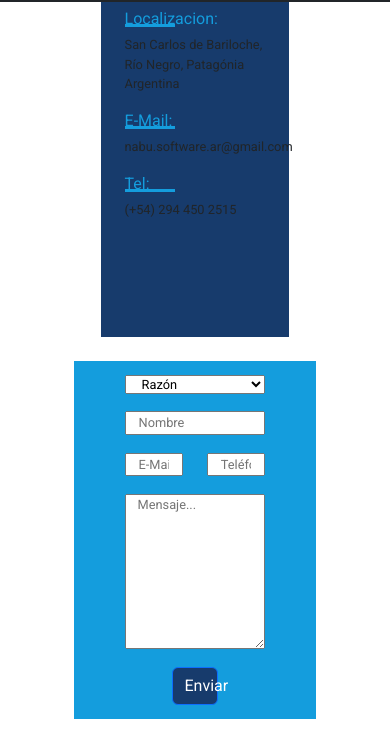
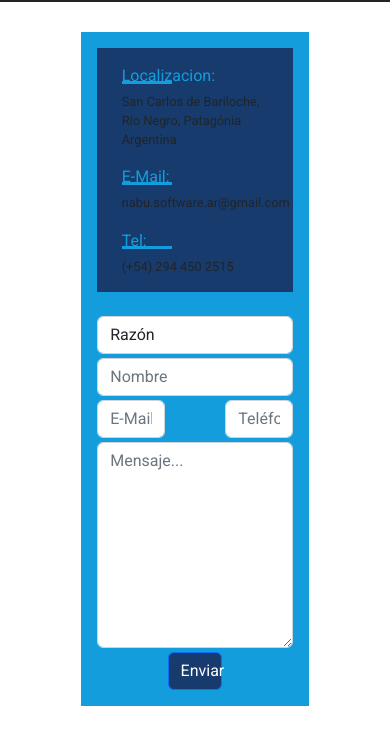
Before and after one commit to FacuSautu/Desarrollo-Web---Nabu-Software, a plain HTML site: page contacto.html in a window 390 px wide. Shown: the part 71-817 px from the top of the page. Drawn offline with nearby package versions, Linux system fonts and the light colour scheme.

Commit message:
Finalizando bootstrap

```diff
--- a/contacto.html
+++ b/contacto.html
@@ -11,7 +11,7 @@
 
     <title>Nabu Software - Servicios</title>
   </head>
-  <body>
+  <body class="container-fluid">
 
     <nav id="topmenu" class="row navbar navbar-expand-md bg-dark">
       <div class="container-fluid">
@@ -62,9 +62,10 @@
 
     <div id="content" class="row d-flex justify-content-center align-items-center contacto_content">
 
-      <div class="align-self-end align-self-md-center d-flex flex-column flex-md-row justify-content-end justify-content-md-center align-items-center px-2 col-7 col-md-11 contacto-formulario">
+      <div class="position-relative h-auto align-self-end align-self-md-center d-flex flex-column flex-md-row justify-content-end justify-content-md-center align-items-center p-3 col-7 col-md-11 contacto-formulario">
 
-        <div class="d-flex flex-column justify-content-center align-items-center col-10 col-md-6 contacto-info">
+        <div class="col-6"></div>
+        <div class="position-absolute pt-3 pt-md-0 d-flex flex-column justify-content-center align-items-center col-12 col-md-5 contacto-info">
             <div class="mb-3 d-flex flex-column justify-content-center col-9">
               <span class="position-relative mb-2 contacto-dato_titulo">Localizacion:</span>
               San Carlos de Bariloche, Río Negro, Patagónia Argentina
@@ -79,27 +80,40 @@
             </div>
           </div>
 
-        <form class="row h-100 d-flex flex-column justify-content-evenly align-items-center ml-md-2 mt-4 mt-md-0 col-10 col-md-5 offset-md-1 contacto-formulario_form" action="contacto.php" method="post">
-          <select class="mb-1 col-9" name="">
+
+        <div class="col-12 col-md-6 h-100 d-flex justify-content-center">
+          <form class="row h-auto d-flex flex-column flex-nowrap justify-content-evenly align-items-center ml-md-2 mt-4 mt-md-0" action="contacto.php" method="post">
+            <div class="mb-1 col-12 col-md-9">
+              <select class="form-control" name="">
                 <option value="">Razón</option>
                 <option value="">Consulta</option>
                 <option value="">Presupuestos</option>
                 <option value="">Soporte</option>
                 <option value="">Trabajar con nosotros</option>
               </select>
-
-          <input class="mb-1 col-9" type="text" name="name" placeholder="Nombre">
-
-          <div class="row mb-1 px-0 col-9">
-            <input class="col-5" type="email" name="email" placeholder="E-Mail">
-
-            <input class="col-5 offset-2" type="tel" name="tel" placeholder="Teléfono">
             </div>
 
-          <textarea class="mb-1 col-9" name="message" rows="8" cols="80" placeholder="Mensaje..."></textarea>
+            <div class="mb-1 col-12 col-md-9">
+              <input class="form-control" type="text" name="name" placeholder="Nombre">
+            </div>
+
+            <div class="row mb-1 px-0 col-12 col-md-9">
+              <div class="col-5">
+                <input class="form-control" type="email" name="email" placeholder="E-Mail">
+              </div>
+
+              <div class="col-5 offset-2">
+                <input class="form-control" type="tel" name="tel" placeholder="Teléfono">
+              </div>
+            </div>
+
+            <div class="mb-1 col-12 col-md-9">
+              <textarea class="form-control" name="message" rows="8" cols="80" placeholder="Mensaje..."></textarea>
+            </div>
 
             <button type="submit" class="btn btn-primary col-3 contacto-formulario_form_button">Enviar</button>
           </form>
+        </div>
 
       </div>
 
--- a/css/style.css
+++ b/css/style.css
@@ -29,16 +29,6 @@ body{
 
 .first_row_index{
   height: 96%;
-}
-
-.grid_parent-index{
-  height: 100vh;
-  display: grid;
-  grid-template-areas:
-    "sidemenu content"
-    "footer footer";
-  grid-template-columns: 20% 80%;
-  grid-template-rows: 97% 3%;
 }
 
 .sidemenu{
@@ -130,6 +120,16 @@ body{
 /* ========================================================================== */
 /* ===================== Estilos pagina Quienes Somos ======================= */
 /* ========================================================================== */
+      /* ====================== CARROUSEL ======================== */
+
+.imagen_carousel{
+  filter: grayscale(100%);
+  transition: filter 1s;
+}
+
+.imagen_carousel:hover{
+  filter: grayscale(0%);
+}
 
       /* ===================== CASOS EXITO ======================= */
 
@@ -175,7 +175,8 @@ body{
 }
 
 .contacto-info{
-  height: 150%;
+  height: 80vh;
+  left: 7%;
   background-color: rgb(23, 59, 108);
 }
 
@@ -197,7 +198,6 @@ body{
 }
 
 .contacto-formulario{
-  height: 60%;
   background-color: rgba(20, 157, 221, 1);
 }
 
@@ -265,10 +265,13 @@ body{
 
   .contacto-formulario{
     height: 50%;
+    margin: 30px 0;
   }
 
   .contacto-info{
-    height: 120%;
+    position: static !important;
+    height: auto;
+    bottom: 50%;
   }
 
   .contacto-dato_titulo{
```
Also changed, not shown: productos.html (+1 -1 lines), quienes_somos.html (+6 -6 lines), servicios.html (+1 -1 lines). Lines whose indentation alone changed are shown as unchanged.
